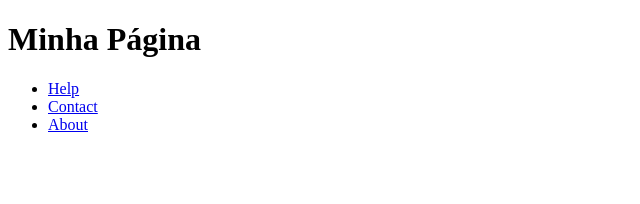
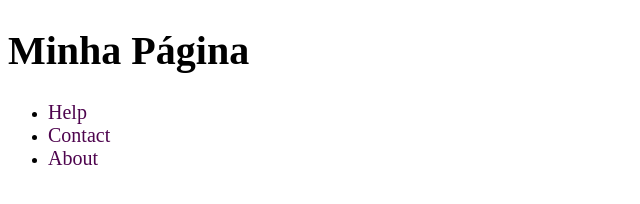
Before and after one commit to Victor-Estrella/Primeiro-Projeto, a plain HTML site: page index.html in a window 1280 px wide. Shown: the whole page, without its empty margins (0-640 px from the left). Drawn offline with Linux system fonts and the light colour scheme.

Commit message:
começo de css

```diff
--- /dev/null
+++ b/CSS/style.css
@@ -0,0 +1,9 @@
+/* Comentário em CSS*/
+.cabecalho h1{
+    font-size: 40px;
+}
+.cabecalho a{
+    color: rgb(78, 4, 78);
+    text-decoration: none;
+    font-size: 20px;
+}
--- a/index.html
+++ b/index.html
@@ -8,12 +8,12 @@
 		<!-- primeiro nós filho = meta, title -->
 		<meta charset="UTF-8"/>
 		<meta name="viewport" content="width=device-width, initial-scale=1.0"/>
+		<link rel="stylesheet" href="/CSS/style.css"/>
 		<title>Exemplo</title>
 	</head>
 	<!-- segundo nó filho = body -->
 	<body>
 		<div class="container">
-
 			<header class="cabecalho">
 				<h1>Minha Página</h1>
 				<nav>
@@ -24,8 +24,6 @@
 					</ul>
 				</nav>
 			</header>
-
 		</div>
-
 	</body>
 </html>
```
